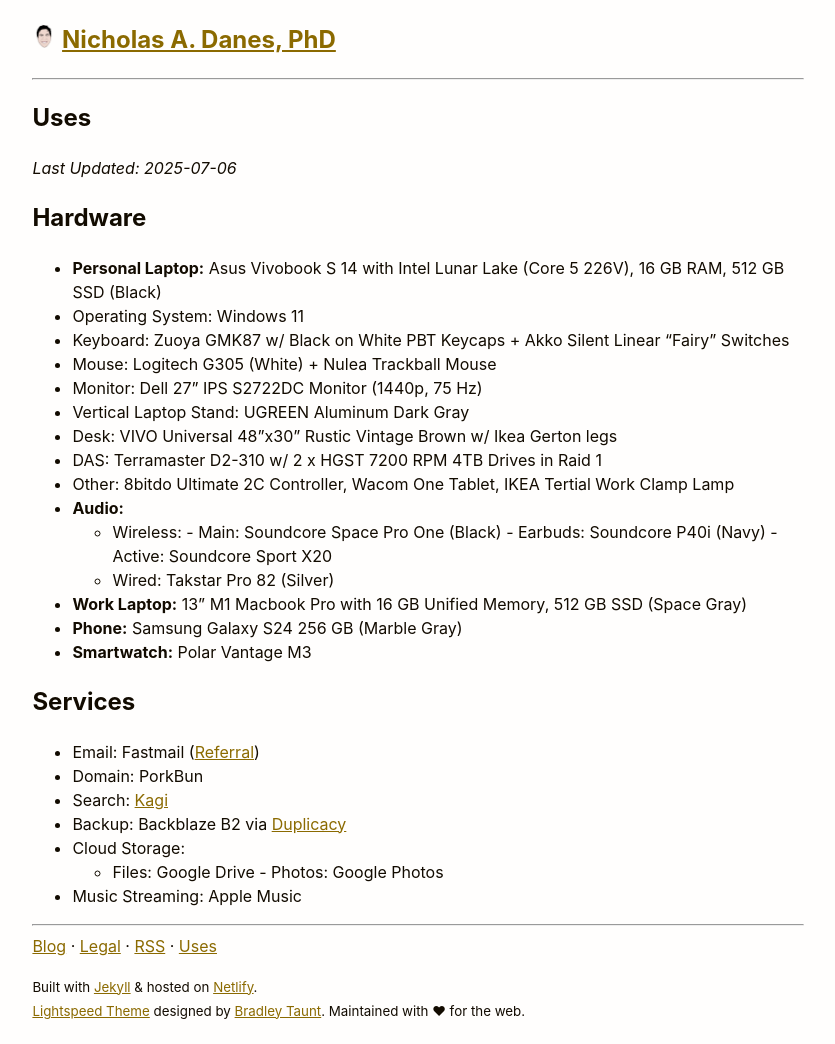
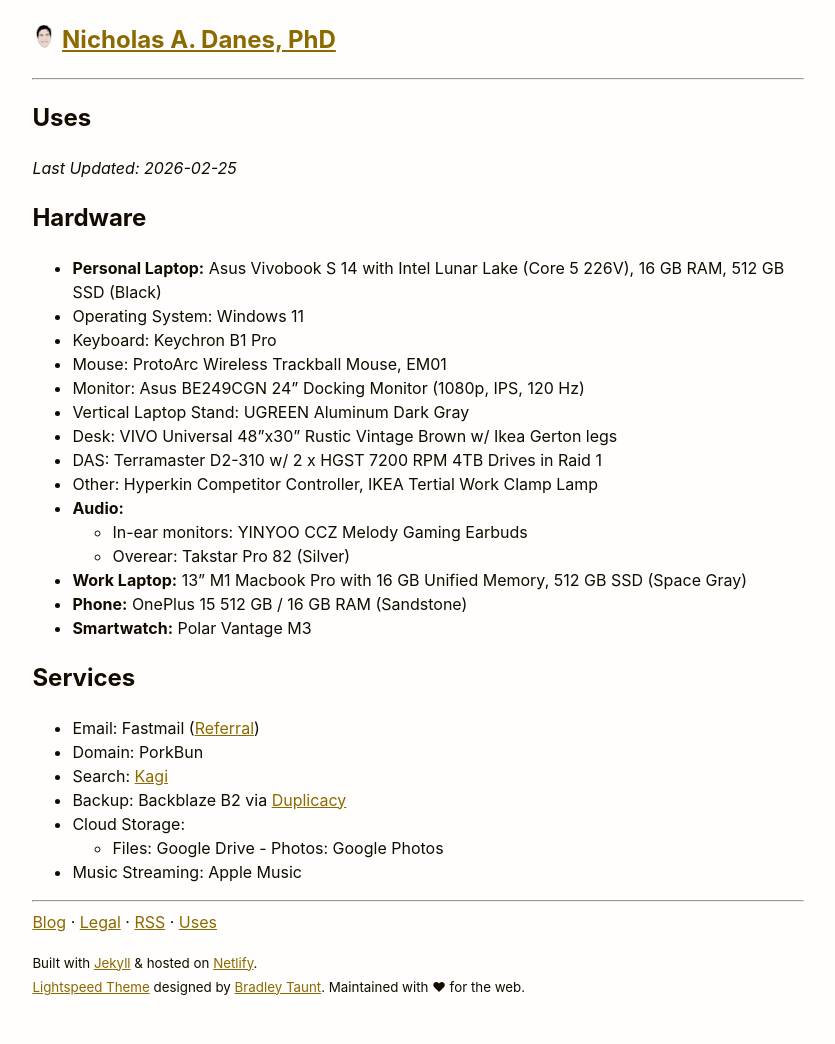
Before and after one commit to danesnick/website_lightspeed, a Jekyll site: the page built from uses.markdown, in a window 1280 px wide. Shown: the whole page, without its empty margins (222-1057 px from the left). Built offline with Jekyll 4.4.1, drawn with Linux system fonts in a browser that asks for light colours; after the commit the page ends 1020 px from its top, so only the background shows below that.

Commit message:
Update uses.markdown

```diff
--- a/uses.markdown
+++ b/uses.markdown
@@ -3,28 +3,25 @@ layout: page
 title: Uses
 permalink: /uses/
 ---
-*Last Updated: 2025-07-06*
+*Last Updated: 2026-02-25*
 
 
 ## Hardware
 
 * **Personal Laptop:** Asus Vivobook S 14 with Intel Lunar Lake (Core 5 226V), 16 GB RAM, 512 GB SSD (Black)
 + Operating System: Windows 11
-+ Keyboard: Zuoya GMK87 w/ Black on White PBT Keycaps + Akko Silent Linear "Fairy" Switches
-+ Mouse: Logitech G305 (White) + Nulea Trackball Mouse
-+ Monitor: Dell 27" IPS S2722DC Monitor (1440p, 75 Hz)
++ Keyboard: Keychron B1 Pro
++ Mouse: ProtoArc Wireless Trackball Mouse, EM01
++ Monitor: Asus BE249CGN 24" Docking Monitor (1080p, IPS, 120 Hz)
 + Vertical Laptop Stand: UGREEN Aluminum Dark Gray
 + Desk: VIVO Universal 48"x30" Rustic Vintage Brown w/ Ikea Gerton legs
 + DAS: Terramaster D2-310 w/ 2 x HGST 7200 RPM 4TB Drives in Raid 1
-+ Other: 8bitdo Ultimate 2C Controller, Wacom One Tablet, IKEA Tertial Work Clamp Lamp
++ Other: Hyperkin Competitor Controller, IKEA Tertial Work Clamp Lamp
 * **Audio:**
-	* Wireless:
-   		- Main: Soundcore Space Pro One (Black)
-  		- Earbuds: Soundcore P40i (Navy)
-     		- Active: Soundcore Sport X20
-	* Wired: Takstar Pro 82 (Silver)
+	* In-ear monitors: YINYOO CCZ Melody Gaming Earbuds
+	* Overear: Takstar Pro 82 (Silver)
 * **Work Laptop:** 13" M1 Macbook Pro with 16 GB Unified Memory, 512 GB SSD (Space Gray)
-* **Phone:** Samsung Galaxy S24 256 GB (Marble Gray)
+* **Phone:** OnePlus 15 512 GB / 16 GB RAM (Sandstone)
 * **Smartwatch:** Polar Vantage M3
 
 ## Services
```
